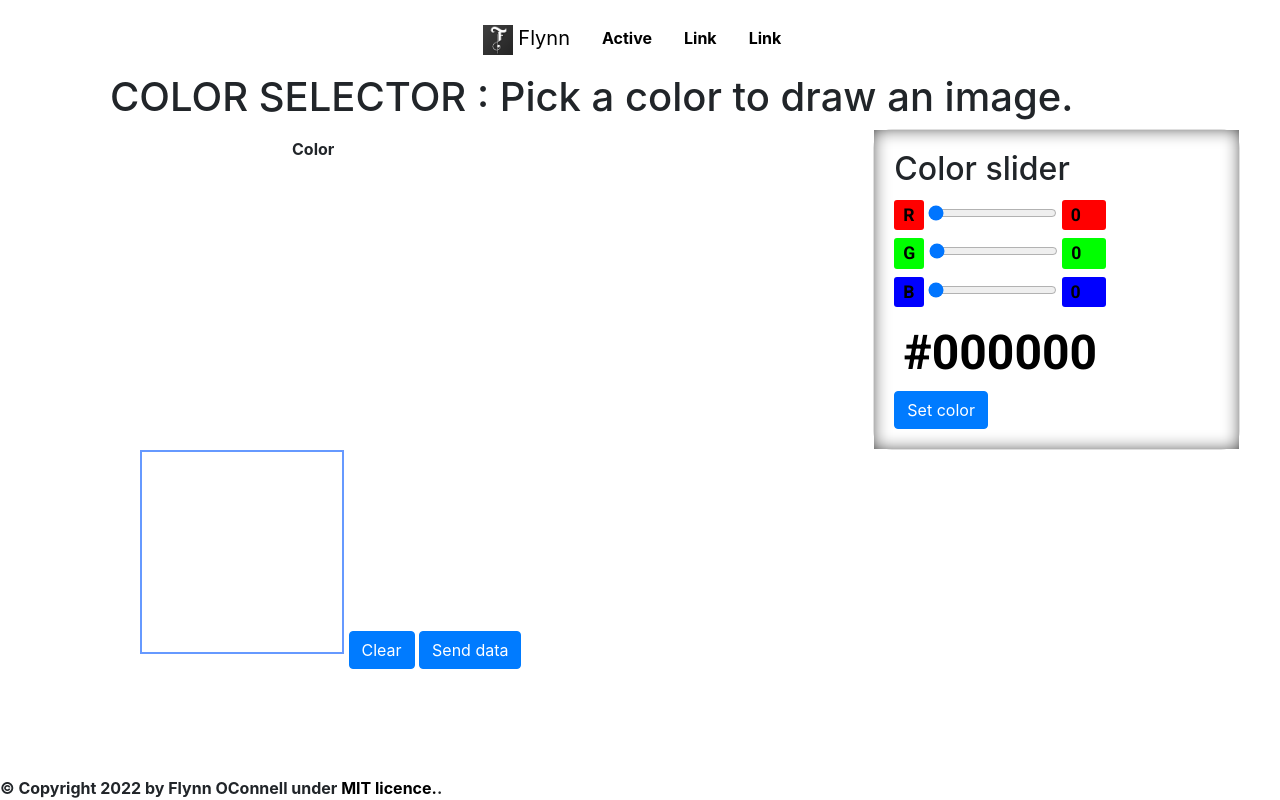
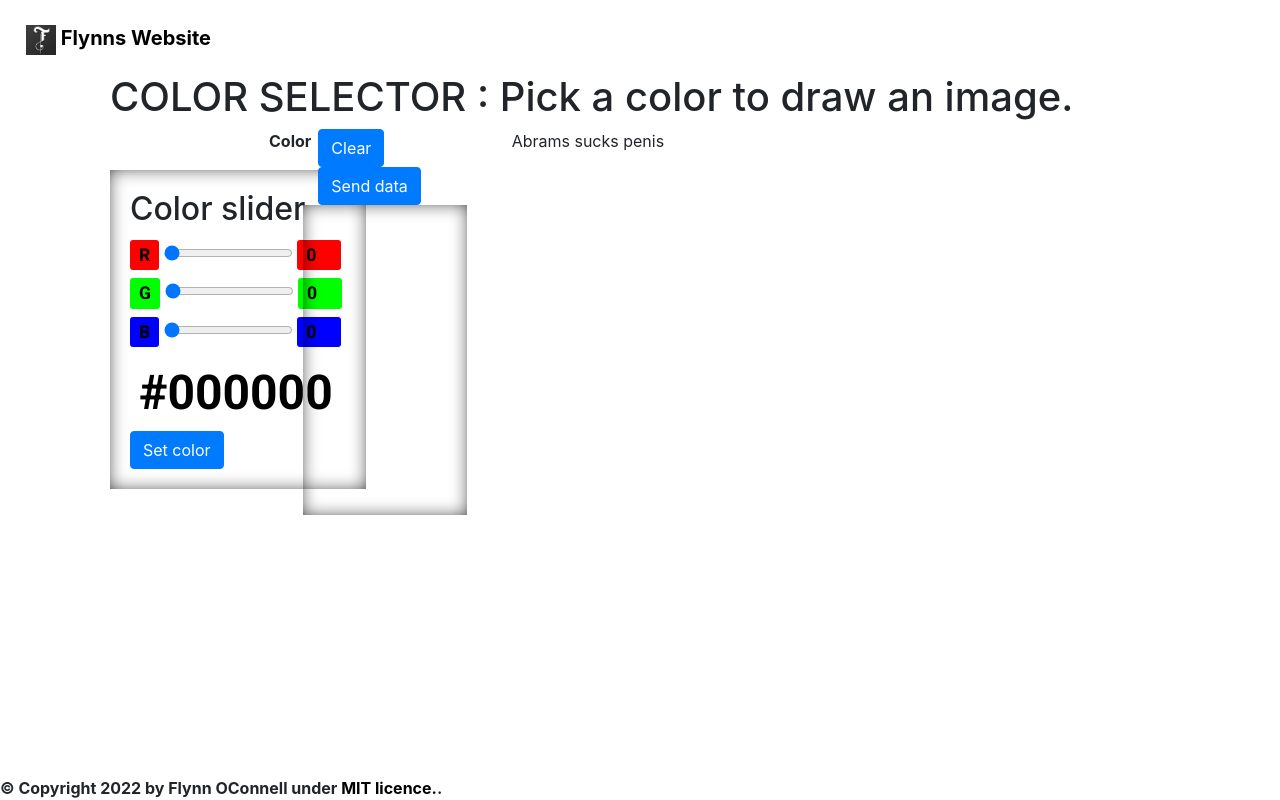
Before and after one commit to FlynnOConnell/web-dataviewer, a Flask app: page / in a window 1280 px wide. Run offline with Flask 2, Linux system fonts and the light colour scheme; a map, chart or similar area stays blank; some libraries are stand-ins or nearby versions.

Commit message:
playing around

```diff
--- a/app/app.py
+++ b/app/app.py
@@ -21,8 +21,7 @@ import numpy as np
 app = Flask(__name__)
 app.secret_key = 's3cr3t'
 app.debug = True
-app._static_folder = os.path.abspath("./static/")
-
+app._static_folder = os.path.abspath("app/static/")
 
 def convert_color(color_arr: np.ndarray):
     import matplotlib.colors as mplcolors
--- a/app/static/css/style.css
+++ b/app/static/css/style.css
@@ -1,29 +1,22 @@
 @import url(https://fonts.googleapis.com/css?family=Roboto:700);
 html {margin: 10px;}
 a {color: black;}
+.card {border-radius: 1.2rem;}
 
-.card {
-    border-radius: 1.2rem;
+canvas#inputCanvas {
+    box-shadow: inset 0 0 20px -5px #000000;
+    height: 86%;
+    width: 100%;
 }
 
-.nav-item, .nav-brand  {font-weight: bold;}
-
-#footer {
-    font-weight: bolder;
-}
-
-#inputCanvas{
-    border: 2px solid rgb(102,153,255);
-}
-
-#color_slider {
-	/*width: 300px;*/
-	/*height: 110px;*/
+#colorSlider {
 	background-color: #FFFFFF;
 	position: relative;
-	box-shadow: inset 0px 0px 20px -5px #000000;
+	box-shadow: inset 0 0 20px -5px #000000;
 }
-
+#colorLabel {
+  margin-left: 9rem;
+}
 output{
   display: inline-block;
   min-width: 2.5em;
@@ -44,6 +37,7 @@ label[for=g], output[for=g]{
 label[for=b], output[for=b]{
   background-color: #00f;
 }
+
 #hex{
   min-width: 4.5em;
   font-size: 3em;
@@ -56,21 +50,10 @@ label[for=b], output[for=b]{
     width: 100%;
   }
 }
-
 .box>* {
   flex: 1 1 200px;
 }
-.box {
-  display: flex;
-  flex-wrap: wrap;
+
+#footer {
+    font-weight: bolder;
 }
-#color-label {
-  margin-left: 9rem
-}
-
-/*.flex-container {*/
-/*  display: grid;*/
-/*  width: 200px;*/
-/*  background: grey;*/
-/*  grid-auto-flow: row dense;*/
-/*}*/
--- a/app/templates/color_slider.html
+++ b/app/templates/color_slider.html
@@ -1,16 +1,20 @@
-{#{%  extends "home.html" %}#}
-
 
 <div class="container-fluid">
-		<div class="col-md-4" style="max-width: none;">
-			<div class="box">
-				<div class="p-2">
-					<p id="color-label" style="font-weight: bolder;"> Color </p>
+	<div class="row">
+		<div class="col-md-2">
+			<div class="row">
+				<div class="col">
+					<p id="colorLabel" style="font-weight: bolder;">
+						Color
+					</p>
 				</div>
-				<div id='display-box'>
+				<div class="col">
+					<div id="display-box" style="width: 100%; height: 100%;">
 					</div>
-				<div class="card">
-					<div id="color_slider" class="card-body">
+				</div>
+			</div>
+			<div class="row">
+				<div id="colorSlider" class="card-body">
 					<h2 class="card-title">
 						Color slider
 					</h2>
@@ -21,18 +25,26 @@
 				</div>
 			</div>
 		</div>
-		</div>
-		<div class="col-sm-12">
-			<canvas id="inputCanvas" width="200" height="200"> </canvas>
+		<div class="col-md-2">
+			<div class="row">
+				<div class="col">
 					<button class="btn btn-primary" id="clearButton">
 						Clear
 					</button>
+				</div>
+				<div class="col">
 					<button class="btn btn-primary" id="sendButton">
 						Send data
 					</button>
 				</div>
-		<div class="col-sm-6">
 			</div>
-		<div class="col-sm-2">
+			<div class="row" style="height: 100%; width: 100%;">
+					<canvas id="inputCanvas" style="box-shadow: inset 0 0 20px -5px #000000; height: 86%; width: 100%;
+"></canvas>
 			</div>
 		</div>
+		<div class="col-md-8">
+			<p> Abrams sucks penis </p>
+		</div>
+	</div>
+</div>
--- a/app/templates/layout.html
+++ b/app/templates/layout.html
@@ -9,18 +9,15 @@
 		{{title}}
 	</title>
 
-
 	{#  Required META tags  #}
 	<meta charset="utf-8">
 	<meta name="viewport" content="width=device-width, initial-scale=1, shrink-to-fit=no">
 	<link rel="shortcut icon" href="../static/ico/logo.png">
 
-
 	{#   Bootstrap CSS    #}
 	<link rel="stylesheet" href="https://cdn.jsdelivr.net/npm/bootstrap@4.0.0/dist/css/bootstrap.min.css" integrity="sha384-Gn5384xqQ1aoWXA+058RXPxPg6fy4IWvTNh0E263XmFcJlSAwiGgFAW/dAiS6JXm" crossorigin="anonymous">
 	{% block css %}{% endblock %}
 </head>
-
 
 <body>
 {% include 'navigation.html' %}
@@ -35,12 +32,10 @@
 	</div>
 </footer>
 
-
 {#  Optional JS here  #}
 {#  Jquery, Popper.js, JavaScript plugins  #}
 <script src="https://code.jquery.com/jquery-3.2.1.slim.min.js" integrity="sha384-KJ3o2DKtIkvYIK3UENzmM7KCkRr/rE9/Qpg6aAZGJwFDMVNA/GpGFF93hXpG5KkN" crossorigin="anonymous"></script>
 <script src="https://cdn.jsdelivr.net/npm/popper.js@1.12.9/dist/umd/popper.min.js" integrity="sha384-ApNbgh9B+Y1QKtv3Rn7W3mgPxhU9K/ScQsAP7hUibX39j7fakFPskvXusvfa0b4Q" crossorigin="anonymous"></script>
 <script src="https://cdn.jsdelivr.net/npm/bootstrap@4.0.0/dist/js/bootstrap.min.js" integrity="sha384-JZR6Spejh4U02d8jOt6vLEHfe/JQGiRRSQQxSfFWpi1MquVdAyjUar5+76PVCmYl" crossorigin="anonymous"></script>
 </body>
-
 </html>
--- a/app/templates/navigation.html
+++ b/app/templates/navigation.html
@@ -1,30 +1,13 @@
 <!DOCTYPE html>
 <header>
 	<div class="mx-auto d-block flex-sm-nowrap">
-                <nav class="navbar justify-content-center">
+		<nav class="navbar .navbar">
 			<ul class="nav justify-content-center">
-                        <a class="navbar-brand" href="#">
+				<a class="navbar-brand" href="#" id="site-text" style="font-weight: bold;">
 					<img src="../static/ico/logo.png" width="30" height="30" class="d-inline-block align-right" alt="">
-                            Flynn
+					Flynns Website
 				</a>
-                        <li class="nav-item">
-                            <a class="nav-link active" href="#">
-                                Active
-                            </a>
-                        </li>
-                        <li class="nav-item">
-                            <a class="nav-link" href="#">
-                                Link
-                            </a>
-                        </li>
-                        <li class="nav-item">
-                            <a class="nav-link" href="#">
-                                Link
-                            </a>
-                        </li>
-
 			</ul>
 		</nav>
 	</div>
-
 </header>
--- a/app/templates/small_slider.html
+++ b/app/templates/small_slider.html
@@ -1,4 +1,4 @@
-<aside id="slider">
+<div id="slider">
 	<article>
 		<label for="r">R</label>
 		<input type="range" min="0" max="255" id="r" step="1" value="0">
@@ -15,6 +15,6 @@
 		<output for="b" id="b_out">0</output>
 	</article>
 	<output id="hex">#000000</output>
-</aside>
+</div>
 <script src="//ajax.googleapis.com/ajax/libs/jquery/1.10.2/jquery.min.js"></script>
-<script src="../static/js/sliders.js"></script>
+<script src="{{ url_for('static', filename="js/sliders.js") }}"></script>
```
Also changed, not shown: app/templates/extend.html (deleted, +0 -24 lines), app/templates/index.html (+26 -26 lines). Lines whose indentation alone changed are shown as unchanged.
